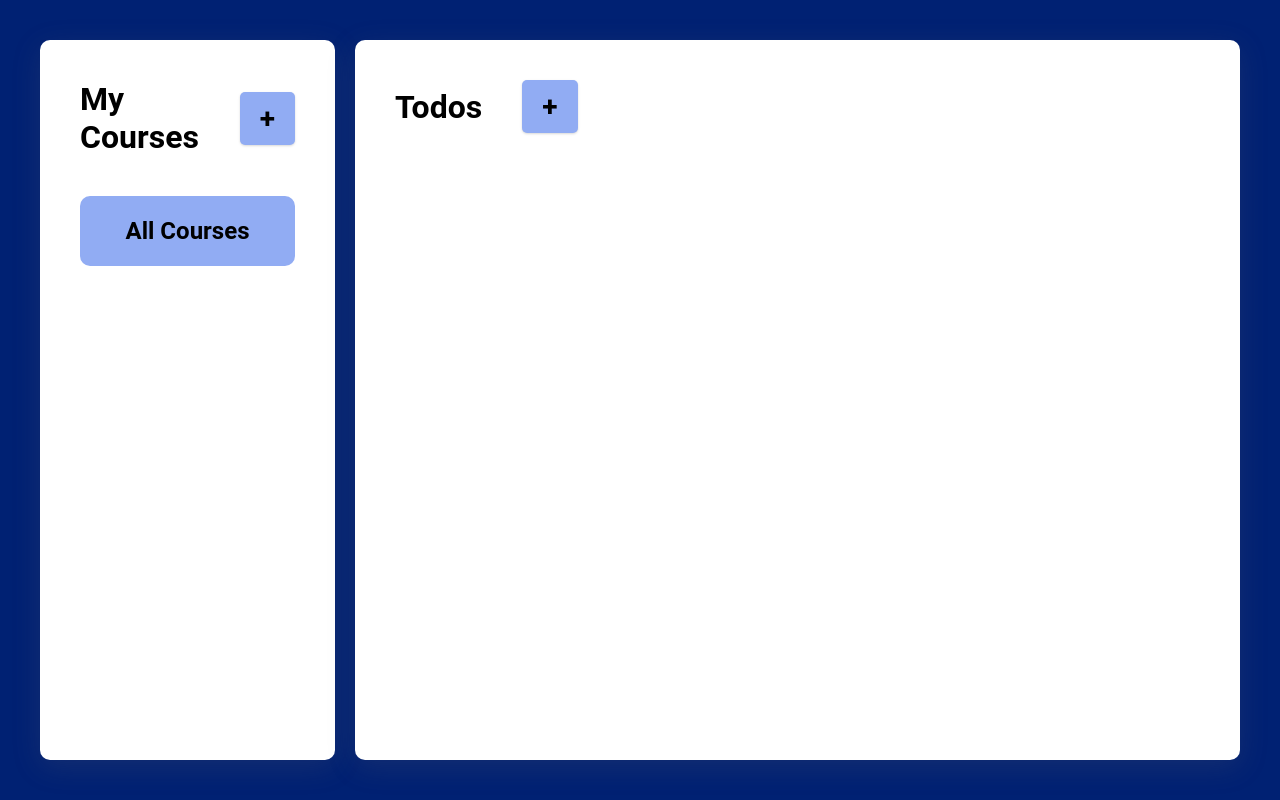
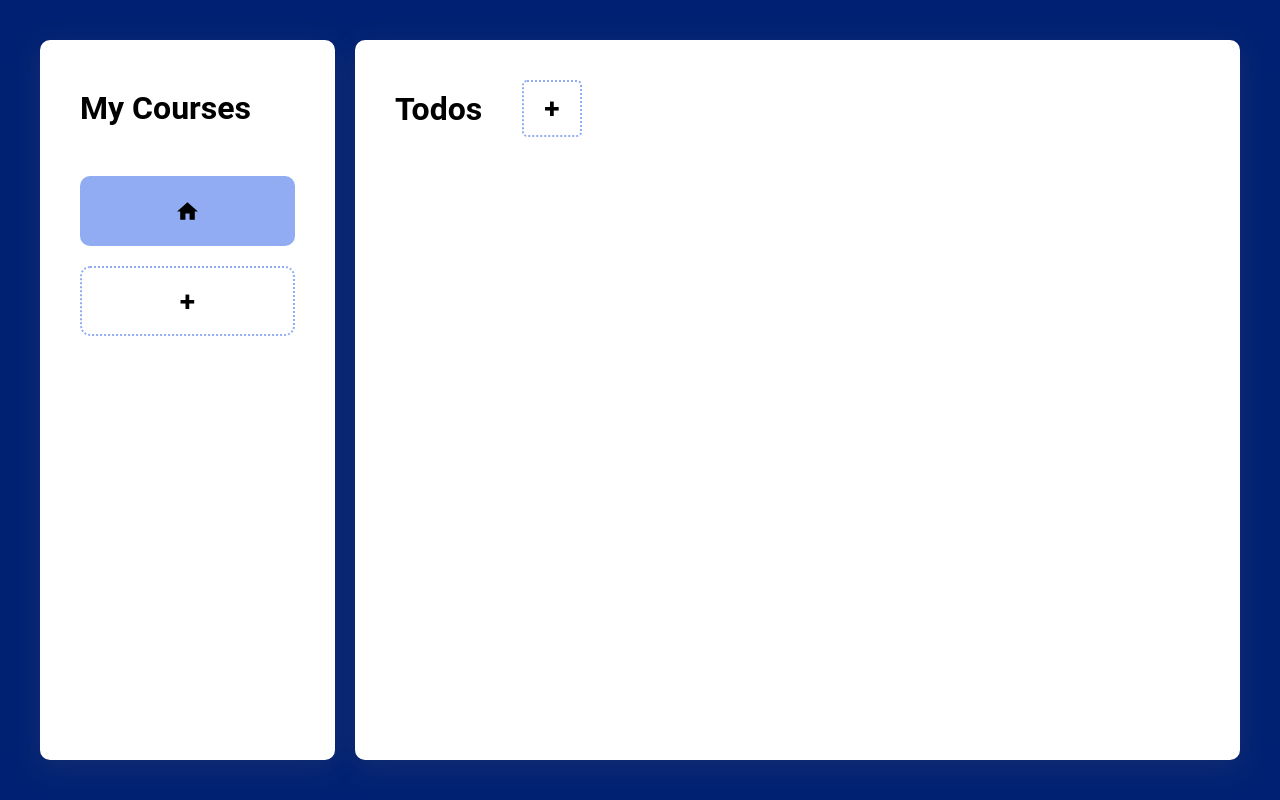
Before and after one commit to kyusuku/to-do-list, a website built with webpack: page src/template.html in a window 1280 px wide. Built offline with nearby package versions, Linux system fonts and the light colour scheme.

Commit message:
Tidy up the design and comments

```diff
--- a/src/course.js
+++ b/src/course.js
@@ -48,6 +48,7 @@ function displayNewCourse() {
             newCourseInput.style.width = "275px";
 
             newCourseBtn.removeAttribute('disabled');
+            newCourseBtn.classList.remove('hide');
         }
     });
 
@@ -62,6 +63,7 @@ function displayNewCourse() {
             newCourseInput.style.width = "275px";
 
             newCourseBtn.removeAttribute('disabled');
+            newCourseBtn.classList.remove('hide');
         }
     });
 
@@ -86,7 +88,8 @@ function displayNewCourse() {
     });
 
     newCourseDiv.appendChild(newCourseInput);
-    coursesContent.appendChild(newCourseDiv);
+
+    coursesContent.insertBefore(newCourseDiv, newCourseBtn);
 
     newCourseDiv.addEventListener('click', (event) => {
         if (newCourseInput.getAttribute('readonly') === "true") {
--- a/src/index.js
+++ b/src/index.js
@@ -4,6 +4,7 @@ import { displayNewCourse, newCourseBtn } from "./course.js";
 import { displayNewTodo, newTodoBtn } from "./todo.js";
 
 newCourseBtn.addEventListener('click', () => {
+    newCourseBtn.classList.add('hide');
     displayNewCourse();
 });
 
--- a/src/styles.css
+++ b/src/styles.css
@@ -12,8 +12,6 @@ html {
 
 
 body {
-    /* background-color: #c0cfb2;
-    background-color: #4169e1; */
     background-color: rgb(0, 33, 115);
 }
 
@@ -46,20 +44,38 @@ button:hover {
     gap: 40px;
 }
 
+.todo-list {
+    gap: 20px;
+}
+
 .courses-heading {
     display: flex;
     align-items: center;
-    gap: 40px;
+    height: 56px;
 }
 
 button {
-    /* background-color: #c0cfb2; */
-    background-color: #91acf3;
+    background-color: white;
+    border: 2px dotted #91acf3;
     padding: 10px 20px;
     border-radius: 5px;
     font-weight: bold;
     font-size: 1.75rem;
-    box-shadow: rgba(0, 0, 0, 0.1) 0px 1px 3px 0px, rgba(0, 0, 0, 0.06) 0px 1px 2px 0px;
+}
+
+#newCourseBtn {
+    background-color: white;
+    border: 2px dotted #91acf3;
+    padding: 10px 20px;
+    border-radius: 10px;
+    font-weight: bold;
+    font-size: 1.75rem;
+    width: 100%;
+    height: 70px;
+
+    &.hide {
+        display: none;
+    }
 }
 
 .courses-content div {
@@ -77,7 +93,6 @@ button {
 }
 
 .all-courses {
-    /* background-color: #c0cfb2; */
     background-color: #91acf3;
     display: flex;
     justify-content: center;
@@ -85,7 +100,6 @@ button {
     padding: 20px 20px;
     height: 70px;
     margin-bottom: 20px;
-    font-weight: bold;
 
     &:focus {
         border: 1px solid darkcyan;
@@ -132,12 +146,6 @@ button {
     cursor: pointer;
 }
 
-/* .todo-content {
-    display: flex;
-    flex-direction: column;
-    gap: 20px;
-} */
-
 .todos-heading {
     display: flex;
     align-items: center;
@@ -152,11 +160,9 @@ button {
     justify-content: center;
     align-items: center;
 
-    /* border-radius: 20px; */
     padding: 20px 0px;
 
     border-bottom: 1px solid #CCC;
-    /* box-shadow: rgba(60, 64, 67, 0.3) 0px 1px 2px 0px, rgba(60, 64, 67, 0.15) 0px 1px 3px 1px; */
 }
 
 .todo-content div input[type='checkbox'] {
--- a/src/template.html
+++ b/src/template.html
@@ -10,10 +10,12 @@
         <div class="courses">
             <div class="courses-heading">
                 <h1>My Courses</h1>
-                <button type="button" id="newCourseBtn">+</button>
             </div>
             <div class="courses-content">
-                <div class="all-courses">All Courses</div>
+                <div class="all-courses">
+                    <img src="icons/home.svg" alt="Show all courses icon" height="25px" width=25px">
+                </div>
+                <button type="button" id="newCourseBtn">+</button>
             </div>
         </div>
         <div class="todo-list">
--- a/src/todo.js
+++ b/src/todo.js
@@ -77,8 +77,6 @@ function renderTodos(Todos) {
 }
 
 function displayNewTodo() {
-    // newTodoBtn.setAttribute('disabled', 'true');
-
     let newTodoDiv = document.createElement('div');
 
     let newTodoChecklist = document.createElement('input');
@@ -176,7 +174,6 @@ function displayNewTodo() {
     confirmBtn.addEventListener('click', () => {
         let newTodo = new Todo(newTodoTitle.value, newTodoDesc.value, newTodoDue.value, newTodoChecklist.checked, newTodoCourse.value);
         allTodos.push(newTodo);
-        // newTodoBtn.removeAttribute('disabled');
         newTodoDiv.removeChild(confirmBtn);
         deleteTodoBtn.classList.add('confirmed');
 
@@ -186,14 +183,12 @@ function displayNewTodo() {
 
     deleteTodoBtn.addEventListener('click', () => {
         todoContent.removeChild(newTodoDiv);
-        // newTodoBtn.removeAttribute('disabled');
         allTodos = allTodos.filter(todo => todo.title !== newTodoTitle.value || todo.description !== newTodoDesc.value || todo.dueDate !== newTodoDue.value || todo.course !== newTodoCourse.value);
     })
 
     newTodoChecklist.addEventListener('change', function () {
         if (this.checked) {
             todoContent.removeChild(newTodoDiv);
-            // newTodoBtn.removeAttribute('disabled');
             allTodos = allTodos.filter(todo => todo.title !== newTodoTitle.value || todo.description !== newTodoDesc.value || todo.dueDate !== newTodoDue.value || todo.course !== newTodoCourse.value);
         }
     });
```
Also changed, not shown: src/icons/home.svg (added).
